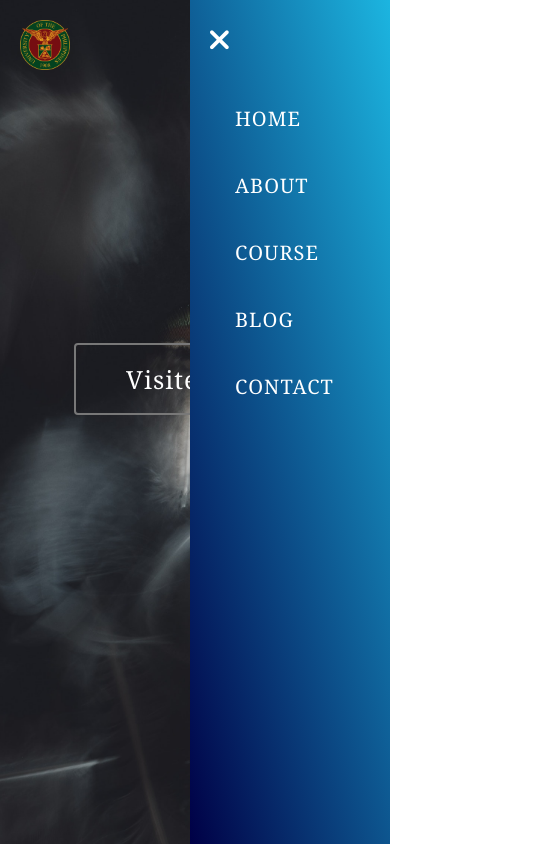
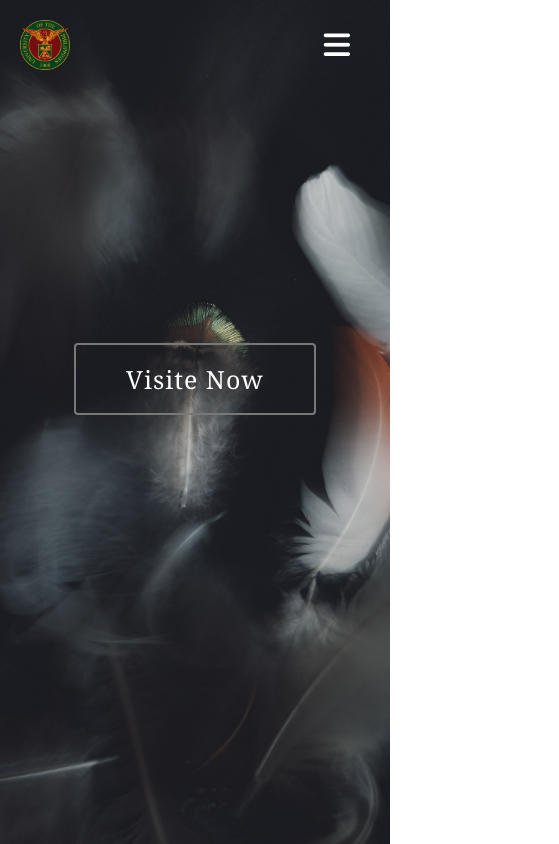
Before and after one commit to Pramanik1234/navigation-manu, a plain HTML site: page index.htm in a window 390 px wide. Both pictures are taken after a click on the icon 336 px from the left and 45 px from the top of the page. Shown: the whole page, 559 px wide, since content can reach past the window. Drawn offline with Linux system fonts and the light colour scheme.

Commit message:
Update phone.css

```diff
--- a/phone.css
+++ b/phone.css
@@ -8,8 +8,8 @@ body{
     background-image: linear-gradient(75deg,#000046,#1cb5e0);
     position: absolute;
     top: 0%;
-    right:-200px;
-    width:200px;
+    right:0px;
+    width:0px;
     height: 100%;
     text-align: left;
     z-index: 2;
```
